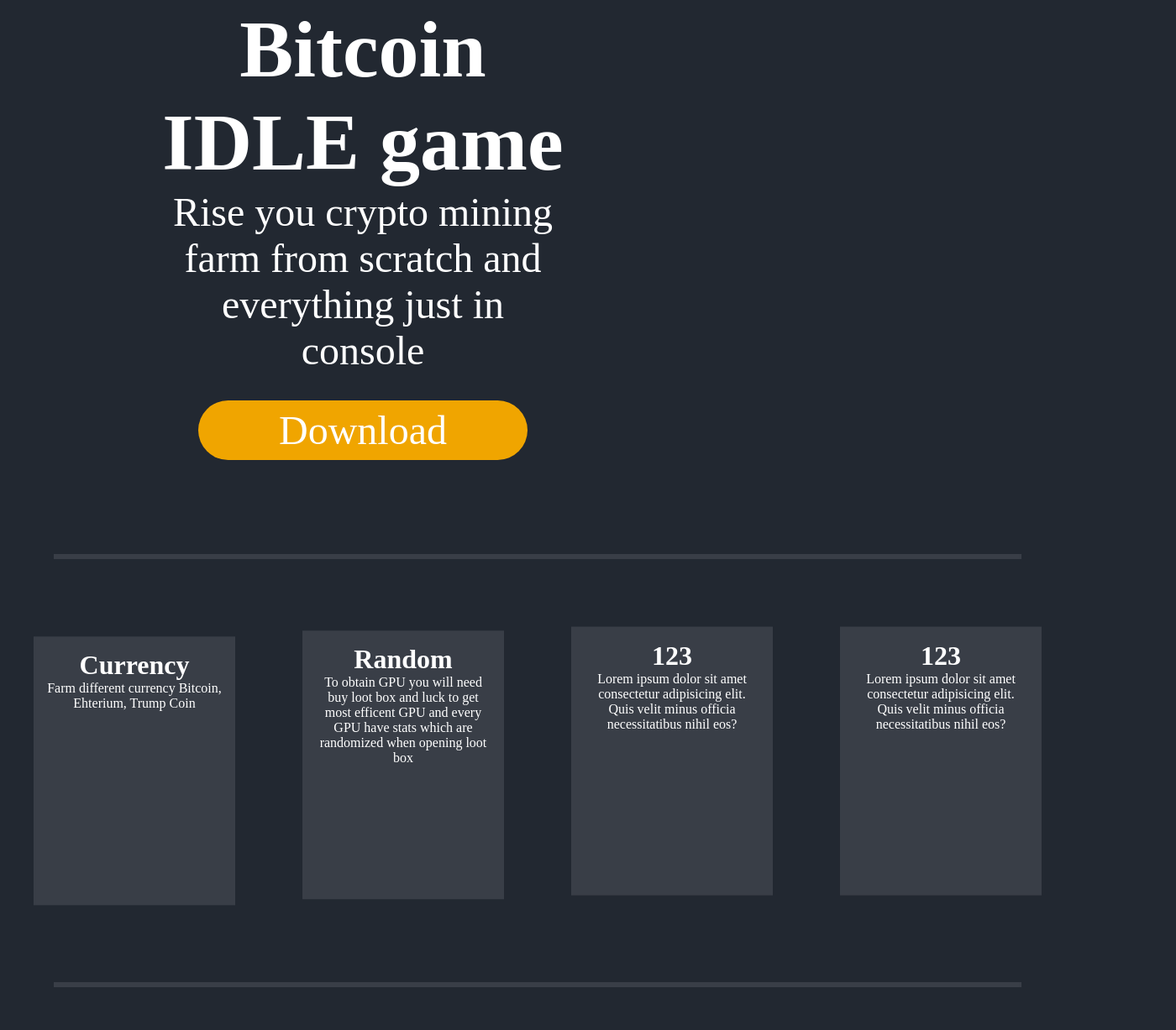
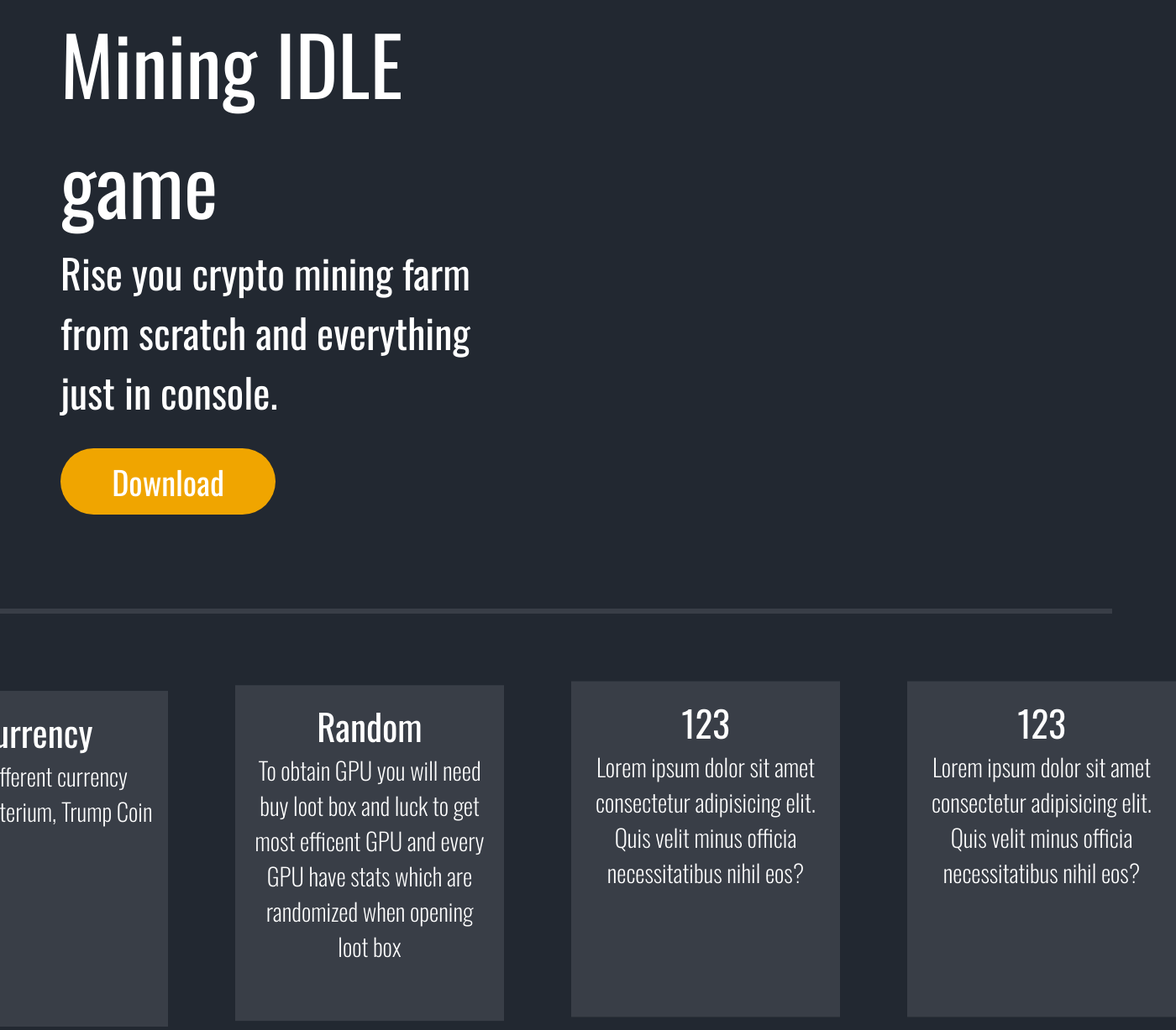
Before and after one commit to 23DP2MPels/console-java-CryptoGame-Page, a plain HTML site: page index.html in a window 1280 px wide. Shown: the part 205-1432 px from the top of the page at 84% size, 1400 px wide, since content can reach past the window. Drawn offline with nearby package versions, Linux system fonts and the light colour scheme.

Commit message:
Changed webpages font easter egg in download butto

```diff
--- a/index.html
+++ b/index.html
@@ -21,8 +21,8 @@
     <main>
         <div id="home" class="hero">
             <section class="hero-text">
-                <h1>Bitcoin IDLE game</h1>
-                <p>Rise you crypto mining farm from scratch and everything just in console</p>
+                <h1>Mining IDLE game</h1>
+                <p>Rise you crypto mining farm from scratch and everything just in console.</p>
                 <a href="#download">Download</a>
             </section>
             <div id="container3D"></div>
@@ -52,7 +52,11 @@
 
         <div id="download" class="download-box">
             <h1>Download game for windows<h1>
-            <button onclick="www.youtube.com/watch?v=OFhMGhvW_5I">Download</button>
+            <!--<button onclick="bombarino()">Download</button>-->
+            <form action="https://www.youtube.com/watch" method="get">
+                <input type="hidden" name="v" value="OFhMGhvW_5I">
+                <button type="submit">Download</button>
+              </form>
         </div>
 
         <hr>
--- a/src/css/style.css
+++ b/src/css/style.css
@@ -1,11 +1,25 @@
+@font-face {
+    font-family: Oswald;
+    src: url(../font/Oswald/Oswald-VariableFont_wght.ttf);
+}
+
 html {
     scroll-behavior:smooth;
+
 }
+
+/*
+@media only screen and (width: 1488px) {
+    background-image: url(../image/bombardino.jpg);
+}
+*/
 
 * {
     box-sizing: border-box;
     margin: 0;
     padding: 0;
+    font-family: Oswald;
+    font-weight: 400;
 }
 
 body {
@@ -62,12 +76,11 @@ nav a {
     padding-left: 10rem;
     margin-block: 6rem;
     margin-left: 2rem;
-    width: 50%;
+    width: 54%;
     display: flex;
     flex-direction: column;
     justify-content: center;
-    align-items: center;
-    text-align: center;
+    text-align: left;
     color: #FFFFFF;
     float:left
 }
@@ -91,8 +104,10 @@ nav a {
     background-color: #F0A500;
     color: #FFFFFF;
     text-decoration: none;
-    padding: 0.5rem 6rem;
-    font-size: 3rem;
+    text-align: center;
+    width: 16rem;
+    padding: 0.7rem;
+    font-size: 2.4rem;
     border-radius: 4rem;
     transition: 0.3s;
 }
@@ -105,12 +120,21 @@ nav a {
 
 .card {
     background-color: #393E47;
-    width: 15rem;
-    height: 20rem;
+    width: 20rem;
+    height: 25rem;
     animation: 1.5s infinite flaot ease-in-out;
     margin-bottom: 5.5rem;
     padding-block: 1rem;
     padding-inline: 1rem;
+}
+
+.card h1 {
+    font-size: 2.7rem;
+}
+
+.card p {
+    font-size: 1.8rem;
+    font-weight: 250;
 }
 
 .card:nth-child(2) {
--- a/src/js/main.js
+++ b/src/js/main.js
@@ -10,6 +10,10 @@ document.addEventListener("scroll", () => {
       scrollToTopButton.style.display = "none";
   }
 });
+
+function bombarino() {
+  window.location.href = 'https://www.youtube.com/watch?v=OFhMGhvW_5I';
+}
 
 const scene = new THREE.Scene()
 
```
Also changed, not shown: src/font/Oswald/OFL.txt (added), src/font/Oswald/Oswald-VariableFont_wght.ttf (added), src/font/Oswald/README.txt (added), src/image/bombardino.jpg (added).
